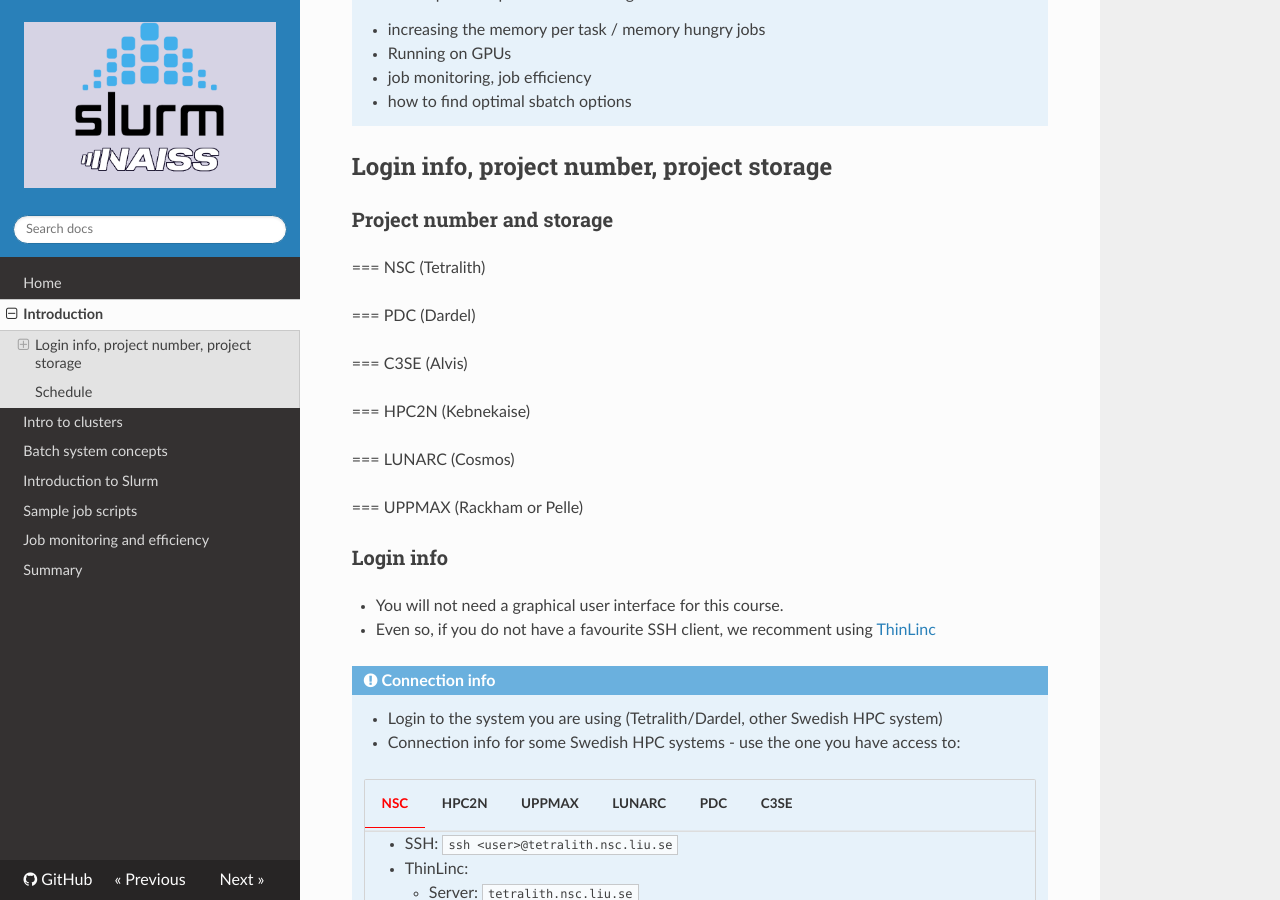
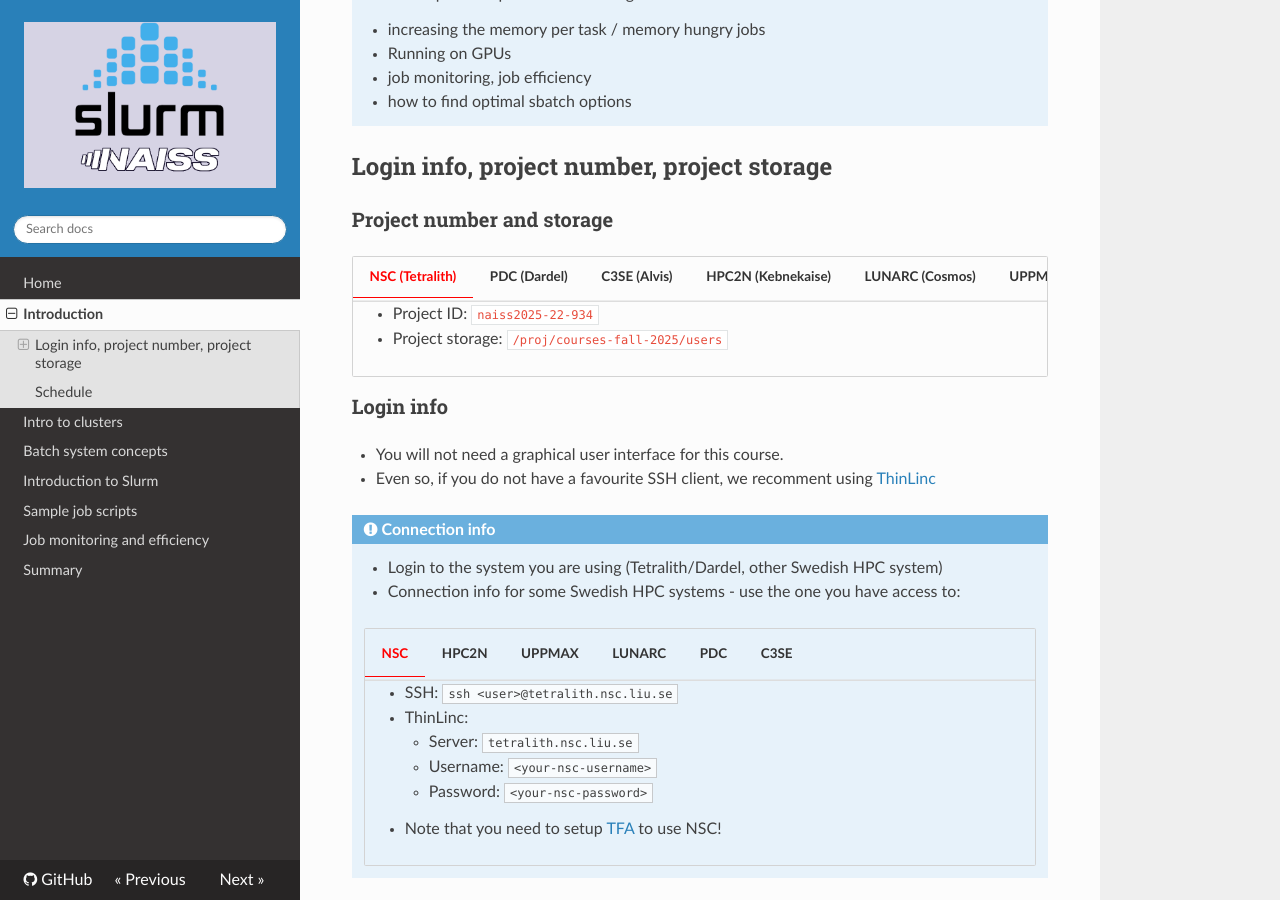
Before and after one commit to UPPMAX/NAISS_Slurm, an MkDocs documentation site: the page built from docs/intro.md, in a window 1280 px wide and 900 px high, scrolled down 555 px. Built offline with MkDocs 1.6.1, drawn with Linux system fonts in a browser that asks for light colours; nearby versions of some CDN libraries.

Commit message:
Adding project ids and storage

```diff
--- a/docs/intro.md
+++ b/docs/intro.md
@@ -25,17 +25,35 @@
 
 ### Project number and storage
 
-=== NSC (Tetralith)
+=== "NSC (Tetralith)"
 
-=== PDC (Dardel)
+    - Project ID: ``naiss2025-22-934``
+    - Project storage: ``/proj/courses-fall-2025/users``
 
-=== C3SE (Alvis)
+=== "PDC (Dardel)"
 
-=== HPC2N (Kebnekaise)
+    - Project ID: ``naiss2025-22-934``
+    - Project storage: ``/cfs/klemming/projects/supr/courses-fall-2025``
 
-=== LUNARC (Cosmos)
+=== "C3SE (Alvis)"
 
-=== UPPMAX (Rackham or Pelle)
+    - Project ID: ``naiss2025-22-934``
+    - Project storage: ``/mimer/NOBACKUP/groups/courses-fall-2025``
+
+=== "HPC2N (Kebnekaise)"
+
+    - Project ID: ``hpc2n2025-151``
+    - Project storage: ``/proj/nobackup/fall-courses``
+
+=== "LUNARC (Cosmos)"
+
+    - Project ID:
+    - Project storage:
+
+=== "UPPMAX (Rackham/Snowy or Pelle)"
+
+    - Project ID:
+    - Project storage:
 
 ### Login info
 
```
